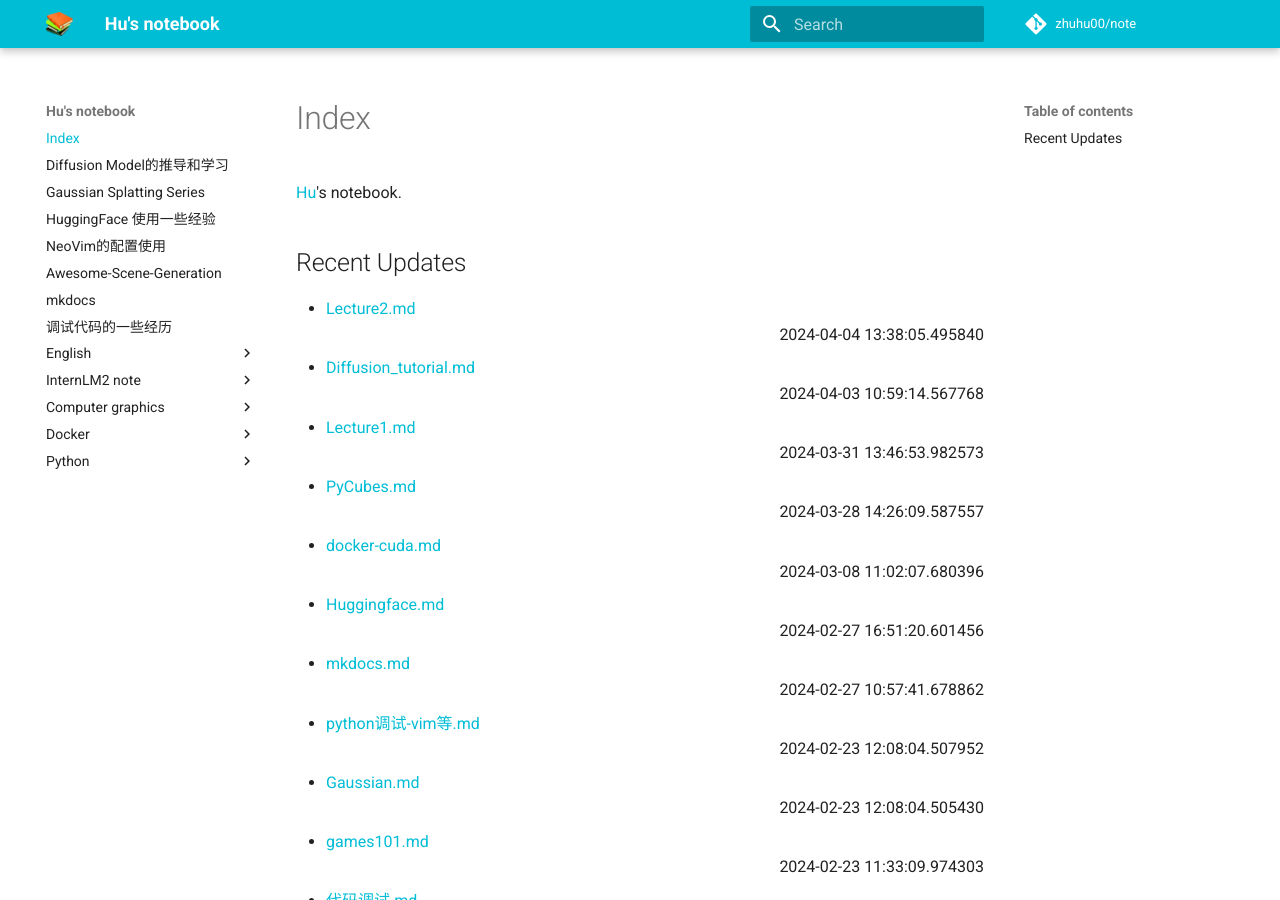
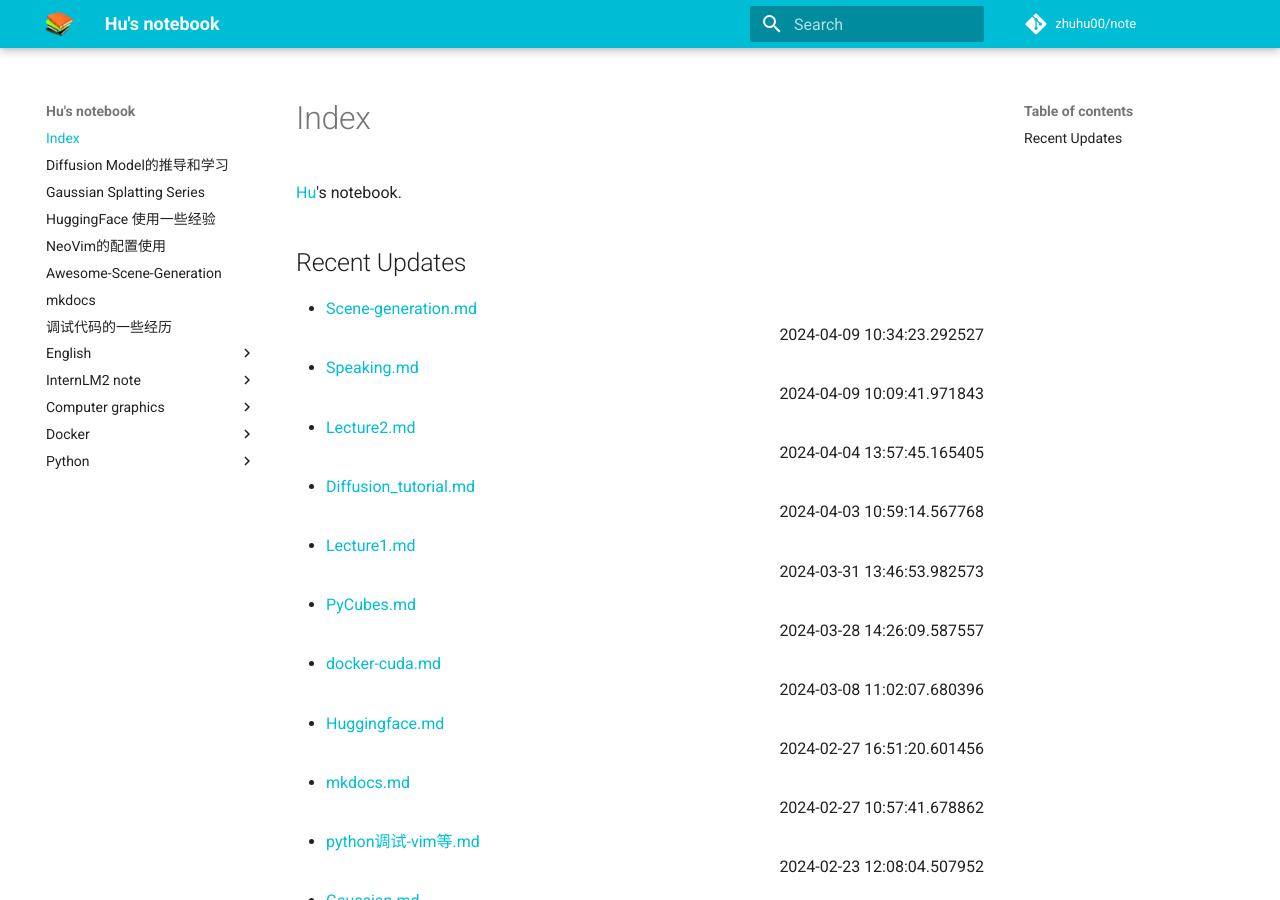
Before and after one commit to zhuhu00/note, an MkDocs documentation site: the page built from docs/index.md, in a window 1280 px wide and 900 px high. Built offline with MkDocs 1.6.1 and Material for MkDocs 9.7.7, drawn with Linux system fonts in a browser that asks for light colours; comment, search, counter and statistics services are not loaded.

Commit message:
update recent

```diff
--- a/docs/index.md
+++ b/docs/index.md
@@ -4,7 +4,9 @@
 [Hu](https://zhuhu00.top/)'s notebook.
 
 ## Recent Updates
-- [Lecture2.md](InternLM2-note/Lecture2/) <div style="text-align: right">2024-04-04 13:38:05.495840</div>
+- [Scene-generation.md](Scene-generation/) <div style="text-align: right">2024-04-09 10:34:23.292527</div>
+- [Speaking.md](English/Speaking/) <div style="text-align: right">2024-04-09 10:09:41.971843</div>
+- [Lecture2.md](InternLM2-note/Lecture2/) <div style="text-align: right">2024-04-04 13:57:45.165405</div>
 - [Diffusion_tutorial.md](Diffusion_tutorial/) <div style="text-align: right">2024-04-03 10:59:14.567768</div>
 - [Lecture1.md](InternLM2-note/Lecture1/) <div style="text-align: right">2024-03-31 13:46:53.982573</div>
 - [PyCubes.md](python/PyCubes/) <div style="text-align: right">2024-03-28 14:26:09.587557</div>
```
